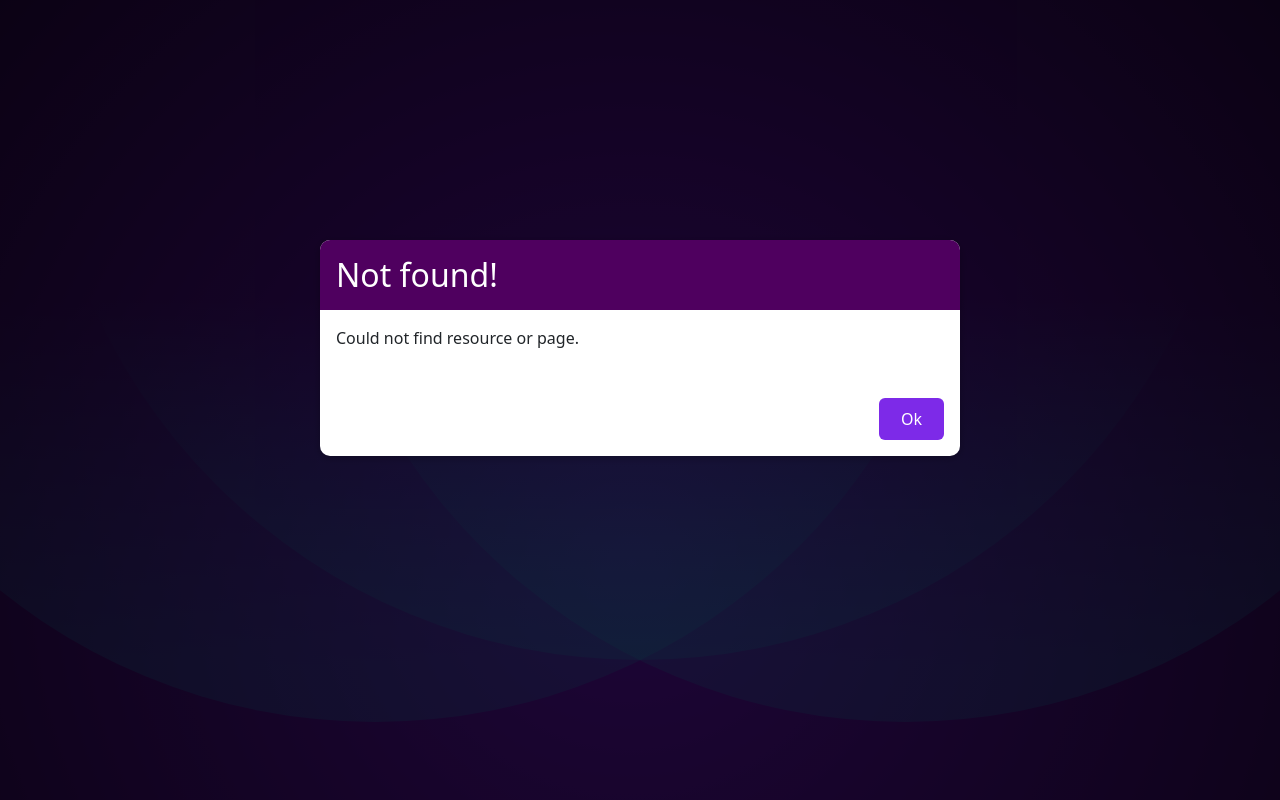
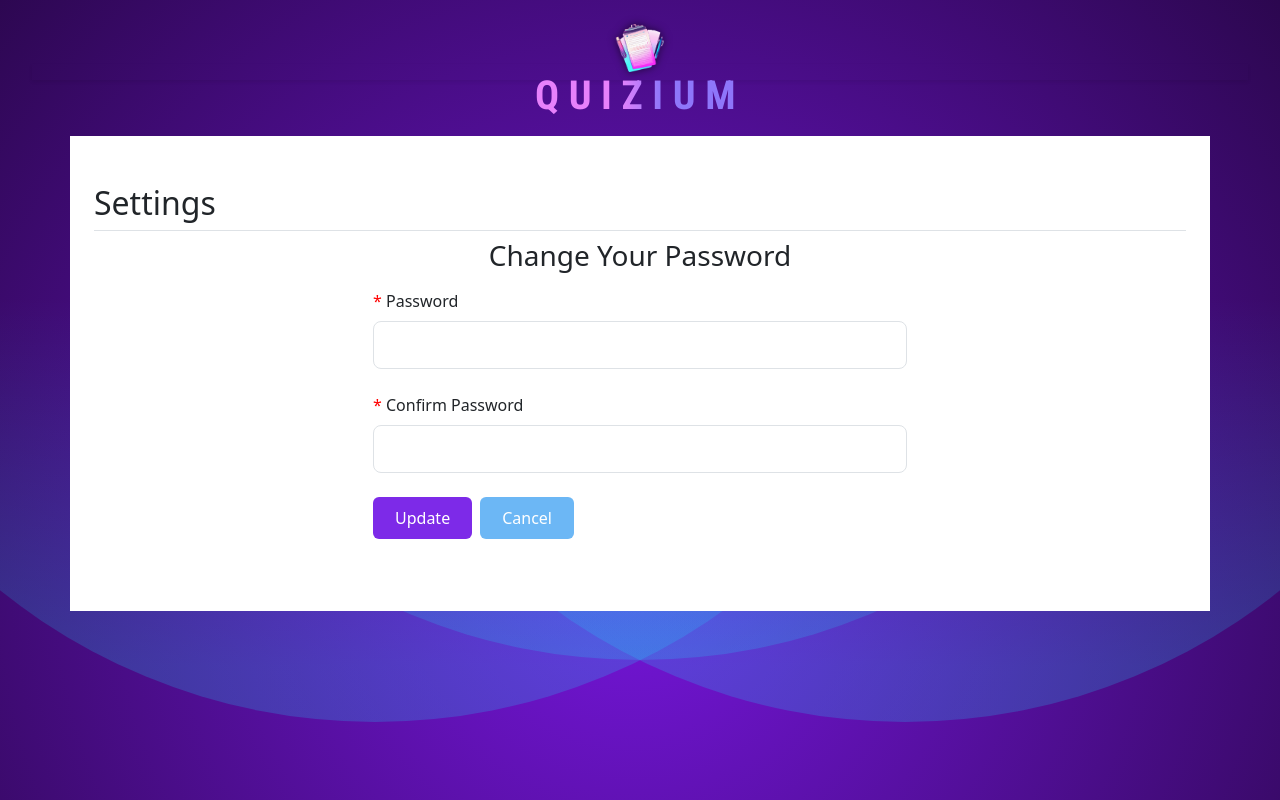
Before and after one commit to abhilashlegend/Quizium, a React (Vite) app in the folder frontend/: page /settings in a window 1280 px wide. Before the commit this address had no page. Built offline with nearby package versions, Linux system fonts and the light colour scheme.

Commit message:
Added settings page

```diff
--- a/frontend/src/components/Header.jsx
+++ b/frontend/src/components/Header.jsx
@@ -29,7 +29,7 @@ export default function Header() {
                     className="nav-menu ms-auto"
                     >
                     <NavDropdown.Item to="/profile" as={Link}>Profile</NavDropdown.Item>
-                    <NavDropdown.Item href="#settings">Settings</NavDropdown.Item>
+                    <NavDropdown.Item to="/settings" as={Link}>Settings</NavDropdown.Item>
                     <NavDropdown.Divider />
                     <Form action="/logout" method='POST'>
                         <NavDropdown.Item role='button' as='button'>Logout</NavDropdown.Item>
--- a/frontend/src/main.jsx
+++ b/frontend/src/main.jsx
@@ -13,6 +13,7 @@ import ErrorHandler from './components/ErrorHandler.jsx';
 import Dashboard from './routes/Dashboard.jsx';
 import { loader as TokenLoader, checkAuthLoader } from './util/auth.js';
 import Profile, { action as profileUpdateAction } from './routes/Profile.jsx';
+import Settings from './routes/Settings.jsx';
 
 const router = createBrowserRouter([
   { path: '/', element: <RootLayout />, id: 'root', loader: TokenLoader, errorElement: <ErrorHandler />, children: [
@@ -20,6 +21,7 @@ const router = createBrowserRouter([
     { path: '/signup', element: <Signup />, action: signupAction },
     { path: '/dashboard', element: <Dashboard />, loader: checkAuthLoader },
     { path: '/profile', element: <Profile />, loader: checkAuthLoader, action: profileUpdateAction },
+    { path: '/settings', element: <Settings /> },
     { path: '/logout', action: logoutAction }
   ]}
 ])
--- a/frontend/src/routes/Profile.jsx
+++ b/frontend/src/routes/Profile.jsx
@@ -1,6 +1,7 @@
 import { Form, useNavigate, redirect } from 'react-router-dom';
 import { useState, useEffect } from 'react';
 import { getAuthToken } from '../util/auth';
+import DefaultProfilePicture  from '../assets/307ce493-b254-4b2d-8ba4-d12c080d6651.jpg';
 
 export default function Profile(props) {
 
@@ -9,6 +10,7 @@ export default function Profile(props) {
      const userId = localStorage.getItem('userId');
 
      const navigate = useNavigate();
+     let profileImage = null;
 
      function handleCancel() {
         navigate('/dashboard');
@@ -24,12 +26,18 @@ export default function Profile(props) {
        }).then(result => {
         return result.json();
        }).then(data => {
-        console.log(data);
             setProfileData(data.user);
        }).catch(err => {
         console.log(err);
        })
-    }, [])
+    }, []);
+
+    if(profileData?.picture){
+        profileImage = `http://localhost:8080/${profileData?.picture}`;
+    } else {
+        profileImage = DefaultProfilePicture;
+    }
+
     return (
         <div className="container px-4 py-5 cbg h-100">
             <h2 className="pb-2 border-bottom">Profile</h2>
@@ -37,7 +45,8 @@ export default function Profile(props) {
              <div className="row">
 
                 <div className='col-md-4 col-lg-6'>
-                    <img src={`http://localhost:8080/${profileData?.picture}`} width="120" />
+
+                    <img src={profileImage} width="120" />
                      <div className="form-outline mb-4">
                         <label className="form-label" htmlFor="picture">Profile Picture</label> <br />
                         <input type="file" name="picture" id="picture"  />
--- /dev/null
+++ b/frontend/src/routes/Settings.jsx
@@ -0,0 +1,40 @@
+import { Form, useNavigate } from 'react-router-dom';
+
+export default function Settings(props) {
+
+    const userId = localStorage.getItem('userId');
+    const navigate = useNavigate();
+
+    function handleCancel() {
+        navigate('/dashboard');
+    }
+
+    return (
+         <div className="container px-4 py-5 cbg h-100">
+            <h2 className="pb-2 border-bottom">Settings</h2>
+             <Form method="PATCH" encType='multipart/form-data'>
+             <div className="row">
+                <div className='col-md-6 offset-md-3'>
+                    <h3 className="text-center mb-3">Change Your Password</h3>
+                    <div className="form-outline mb-4">
+                        <label className="form-label" htmlFor="password"><span aria-label='required'>* </span>Password</label>
+                        <input type="password" id="password" name="password" className="form-control form-control-lg" required />
+                    </div>
+
+                        <div className="form-outline mb-4">
+                        <label className="form-label" htmlFor="confirmPassword"><span aria-label='required'>* </span>Confirm Password</label>
+                        <input type="password" id="confirmPassword" name="confirmPassword" className="form-control form-control-lg" />
+                    </div>
+
+
+                    <div className="form-outline mb-4">
+                        <input type="hidden" id="userId" name='userId' value={userId} />
+                        <button type='submit' className='main-button me-2'>Update</button>
+                        <button type="button" onClick={handleCancel} className="secondary-button">Cancel</button>
+                    </div>
+                </div>
+             </div>
+             </Form>
+        </div>
+    )
+}
```
Also changed, not shown: frontend/src/assets/307ce493-b254-4b2d-8ba4-d12c080d6651.jpg (added).
